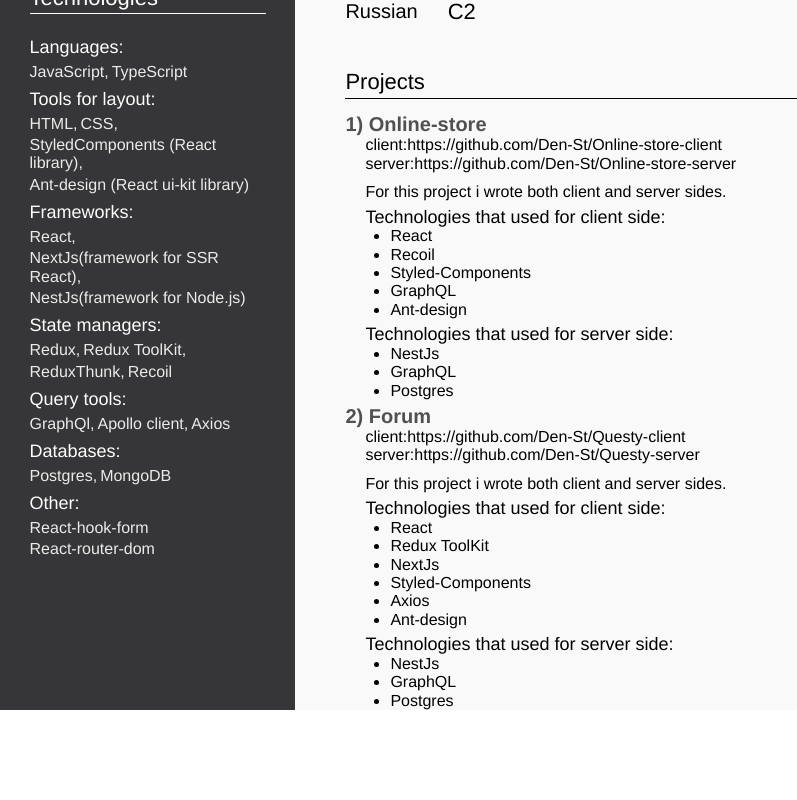
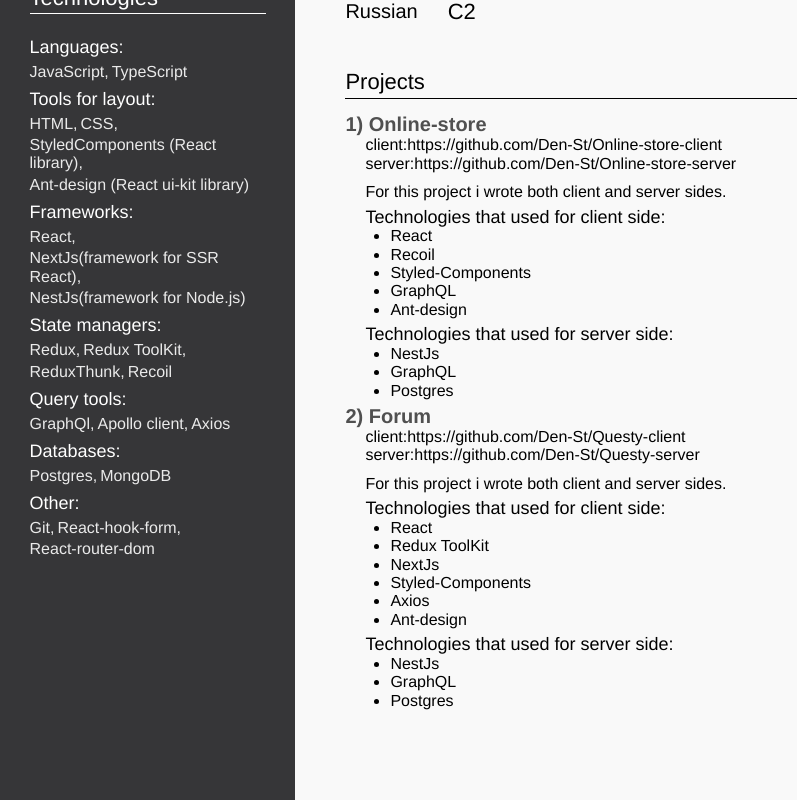
Before and after one commit to Den-St/CV, a React (Vite) app: page / in a window 1280 px wide. Shown: the part 514-1314 px from the top of the page, without its empty margins (0-797 px from the left). Before the commit the page ends 1224 px from the top, so only its background shows below. Built offline with nearby package versions, Linux system fonts and the light colour scheme.

Commit message:
small fixes

```diff
--- a/src/components/Main/styles.ts
+++ b/src/components/Main/styles.ts
@@ -3,6 +3,8 @@
 export const Container = styled.div`
     background-color: #f9f9f9;
     padding-top: 90px;
+    padding-bottom: 90px;
+    /* box-sizing: border-box; */
     width: 100%;
 `;
 
--- a/src/components/SideBar/index.tsx
+++ b/src/components/SideBar/index.tsx
@@ -72,7 +72,8 @@
                 <SkillDirContainer>
                     <SkillHeader>Other:</SkillHeader>
                     <Skills>
-                        <Skill>React-hook-form</Skill>
+                        <Skill>Git, </Skill>
+                        <Skill>React-hook-form, </Skill>
                         <Skill>React-router-dom</Skill>
                     </Skills>
                 </SkillDirContainer>
```
